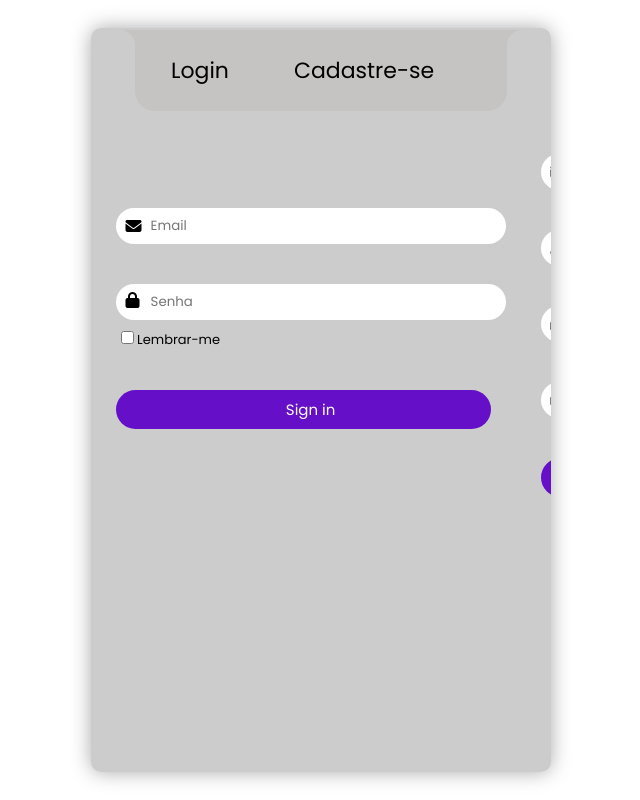
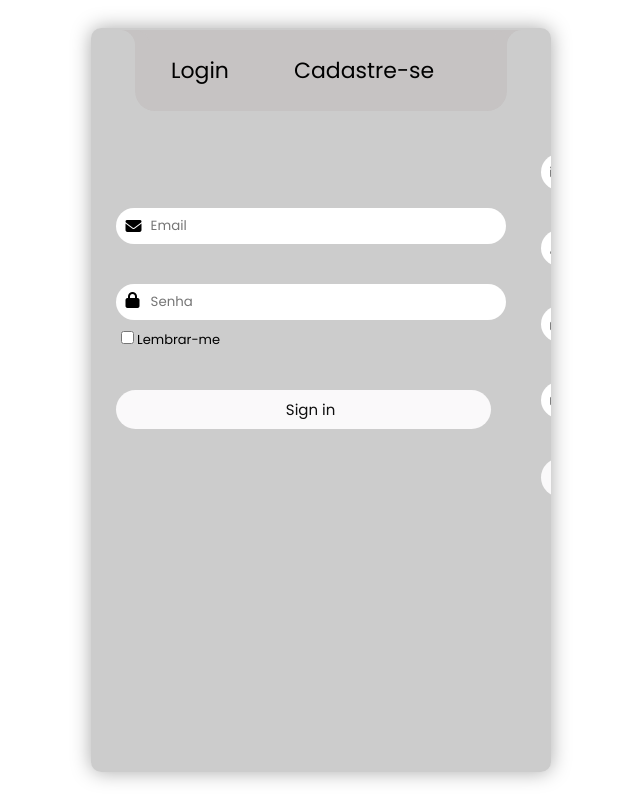
Before and after one commit to Grupo-1-2ADSB/site-institucional, a plain HTML site: page public/login.html in a window 1280 px wide. Shown: the whole page, without its empty margins (319-959 px from the left). Drawn offline with nearby package versions, Linux system fonts and the light colour scheme.

Commit message:
Deixei a tela com melhor visualição

```diff
--- a/public/style.css
+++ b/public/style.css
@@ -119,8 +119,8 @@ input[type="text"], input[type="password"] {
 }
 
 button[type="submit"] {
-  background: #660fc8;
-  color: white;
+  background: #faf9fa;
+  color: rgb(14, 14, 14);
   border-radius: 30px;
   width: 100%;
   border: none;
```
